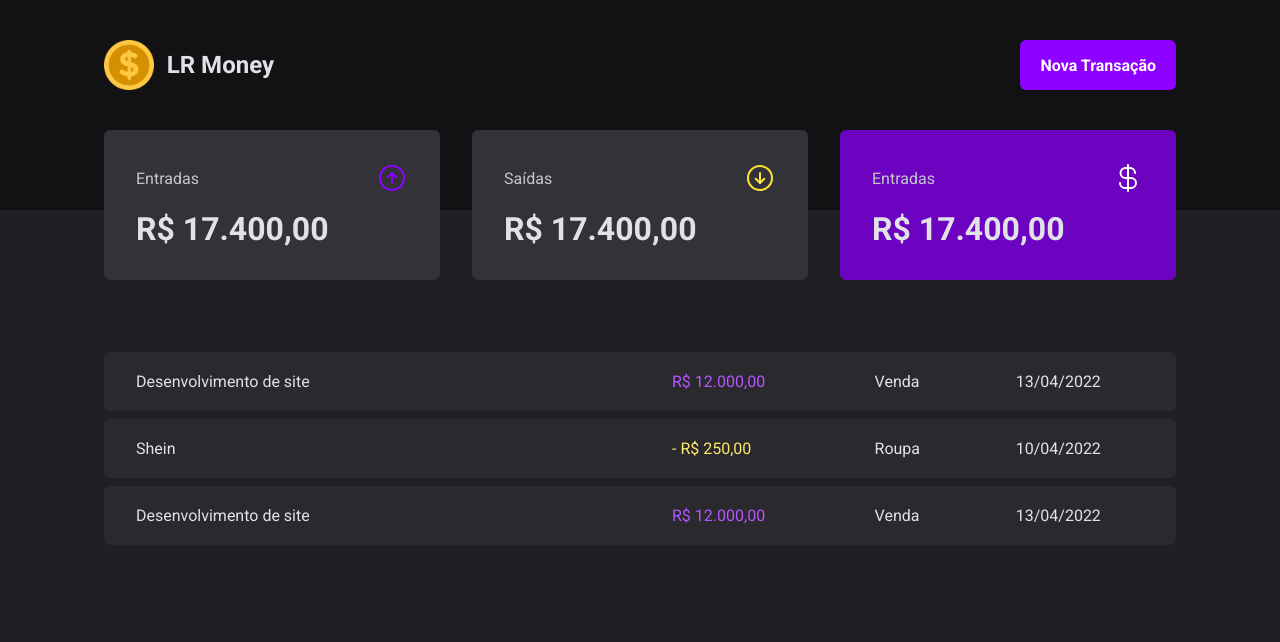
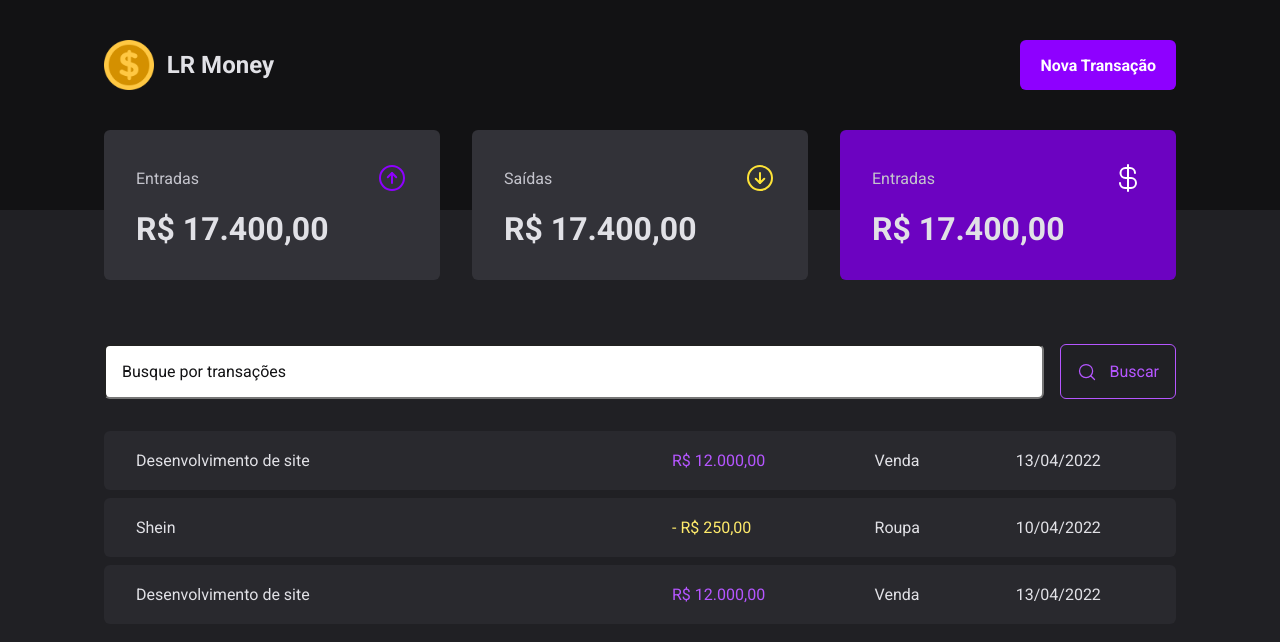
Before and after one commit to Luizenys/LR-Money, a React (Vite) app: page / in a window 1280 px wide. Shown: the top 642 px of the page. Built offline with nearby package versions, Linux system fonts and the light colour scheme.

Commit message:
feat: implementing search form component

```diff
--- /dev/null
+++ b/src/components/SearchForm/index.tsx
@@ -0,0 +1,15 @@
+import { MagnifyingGlass } from "phosphor-react";
+import { SearchFormContainer } from "./styles";
+
+export function SearchForm() {
+    return (
+        <SearchFormContainer>
+            <input type="text" placeholder="Busque por transações" />
+
+            <button type="submit">
+                <MagnifyingGlass size={20} />
+                Buscar
+            </button>
+        </SearchFormContainer>
+    )
+}
--- /dev/null
+++ b/src/components/SearchForm/styles.ts
@@ -0,0 +1,41 @@
+import { styled } from "styled-components";
+
+export const SearchFormContainer = styled.form`
+    display: flex;
+    gap: 1rem;
+
+    input {
+        flex: 1;
+        border-radius: 6px;
+        border: 0
+        background: ${props => props.theme['gray-900']};
+        color: ${props => props.theme['gray-300']};
+        padding: 1rem;
+
+        &::placeholder {
+            color: ${props => props.theme['gray-900']};
+        }
+    }
+
+    button {
+        display: flex;
+        align-items: center;
+        gap: 0.75rem;
+
+        border: 0;
+        padding: 1rem;
+        background: transparent;
+        border: 1px solid ${props => props.theme['purple-300']};
+        color: ${props => props.theme['purple-300']};
+        font-weigth: bold;
+        border-radius: 6px;
+
+        &:hover {
+            background: ${props => props.theme['purple-500']};
+            border-color: ${props => props.theme['purple-500']};
+            color: ${props => props.theme.white};
+            transition: background-color 0.2s, color 0.2s, border-color 0.2s;
+            cursor: pointer;
+        }
+    }
+`
--- a/src/pages/Transactions/index.tsx
+++ b/src/pages/Transactions/index.tsx
@@ -1,4 +1,5 @@
 import { Header } from "../../components/Header";
+import { SearchForm } from "../../components/SearchForm";
 import { Summary } from "../../components/Summary";
 import { PriceHighLight, TransactionsContainer, TransactionsTable } from "./styles";
 
@@ -9,6 +10,8 @@
             <Summary />
 
             <TransactionsContainer>
+                <SearchForm />
+
                 <TransactionsTable>
                     <tbody>
                         <tr>
--- a/src/pages/Transactions/styles.ts
+++ b/src/pages/Transactions/styles.ts
@@ -11,6 +11,7 @@
     width: 100%;
     border-collapse: separate;
     border-spacing: 0 0.5rem;
+    margin-top: 1.5rem;
 
     td {
         padding: 1.25rem 2rem;
```
